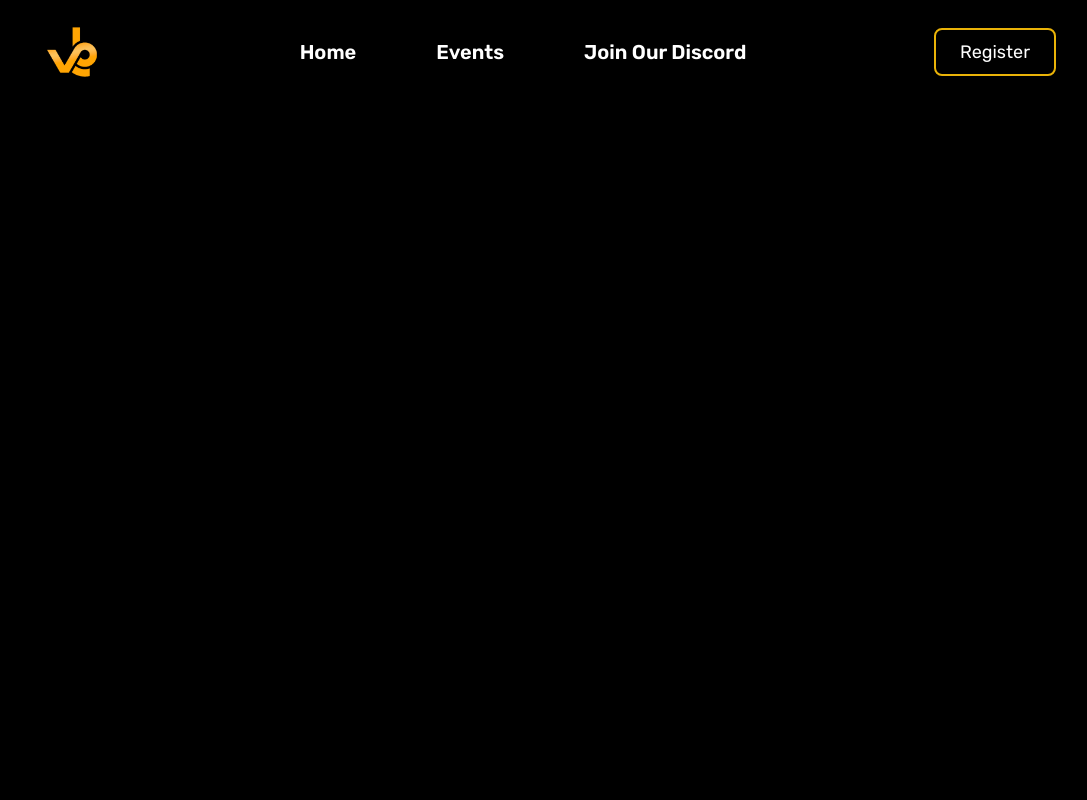
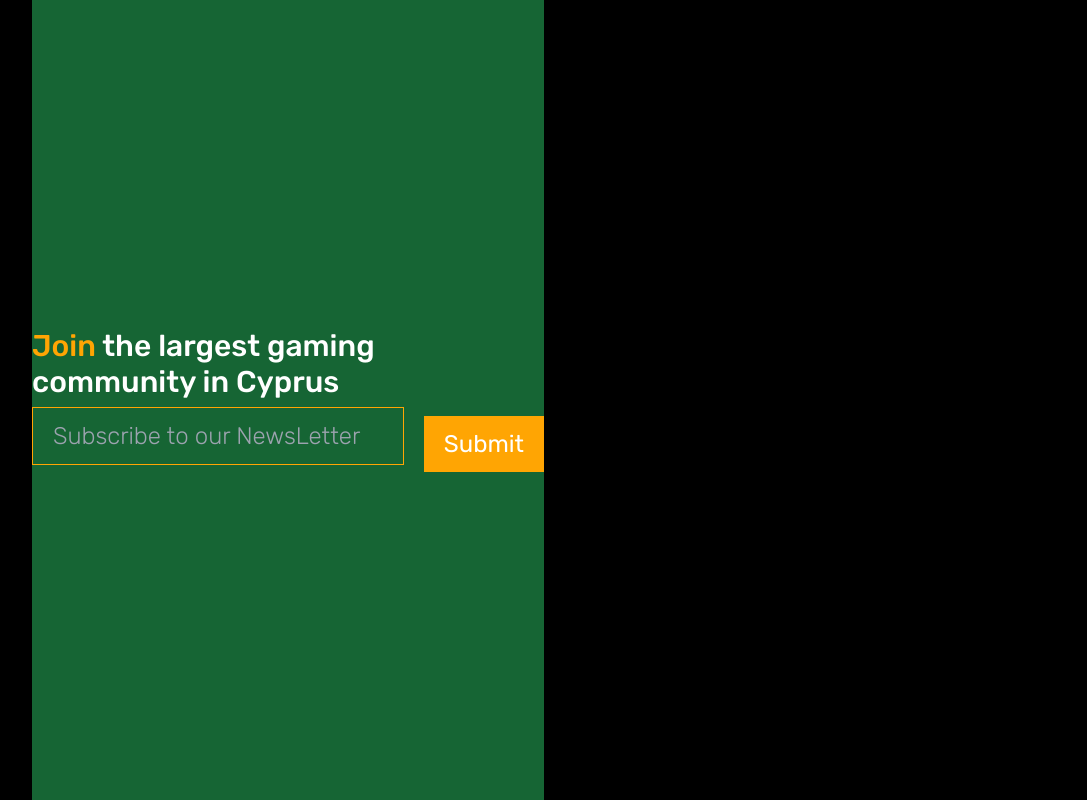
Before and after one commit to Tansi-Jones/Very-Best, a Next.js app: page / in a window 1280 px wide. Shown: the whole page, without its empty margins (96-1183 px from the left). Built offline with nearby package versions, Linux system fonts and the light colour scheme.

Commit message:
Added hero text and form on hero section grid

```diff
--- a/components/Navbar.js
+++ b/components/Navbar.js
@@ -21,7 +21,7 @@ export default function Navbar() {
         ))}
       </div>
       <div>
-        <button className="text-white border-2 border-yellow-500 transition ease-in duration-200 hover:bg-yellow-500 rounded-lg text-base md:text-lg font-normal px-6 py-2">
+        <button className="text-white border-2 border-Primary transition ease-in duration-200 hover:bg-Primary rounded-lg text-base md:text-lg font-normal px-6 py-2">
           Register
         </button>
       </div>
--- a/pages/_document.js
+++ b/pages/_document.js
@@ -5,13 +5,17 @@ export default function Document() {
     <Html>
       <Head>
         <link rel="preconnect" href="https://fonts.googleapis.com" />
-        <link rel="preconnect" href="https://fonts.gstatic.com" crossOrigin />
+        <link
+          rel="preconnect"
+          href="https://fonts.gstatic.com"
+          crossOrigin="true"
+        />
         <link
           href="https://fonts.googleapis.com/css2?family=Rubik:ital,wght@0,300;0,400;0,500;0,600;0,700;0,800;0,900;1,300;1,400;1,500;1,600;1,700;1,800;1,900&display=swap"
           rel="stylesheet"
         />
       </Head>
-      <body className="max-w-[80%] mx-auto">
+      <body className="max-w-[80%] mx-auto relative bg-black text-white">
         <Main />
         <NextScript />
       </body>
--- a/pages/index.js
+++ b/pages/index.js
@@ -6,9 +6,33 @@ export default function Home() {
     <>
       <Head title="Very Best Entertailment" />
 
-      <Navbar />
+      {/* <Navbar /> */}
 
-      <main></main>
+      <main>
+        <section className="grid h-screen grid-cols-2">
+          <div className=" flex flex-col justify-center bg-green-800">
+            <h1 className="text-lg lg:text-3xl 2xl:text-5xl text-white font-medium 2xl:font-semibold">
+              <span className="text-Primary">Join</span> the largest gaming
+              community in Cyprus
+            </h1>
+            <form className="grid md:flex md:items-center max-w-lg space-y-4 md:space-x-5">
+              <input
+                type="email"
+                name="newsLetterMail"
+                id="newsletter"
+                placeholder="Subscribe to our NewsLetter"
+                className="flex-grow border border-Primary placeholder:font-light font-normal bg-transparent text-2xl px-5 py-3 outline-none"
+              />
+              <button
+                type="submit"
+                className="bg-Primary text-2xl px-5 py-3 w-full md:w-auto"
+              >
+                Submit
+              </button>
+            </form>
+          </div>
+        </section>
+      </main>
     </>
   );
 }
--- a/styles/globals.css
+++ b/styles/globals.css
@@ -10,8 +10,3 @@
   box-sizing: border-box;
   font-family: "Rubik", sans-serif;
 }
-
-body {
-  background-color: black;
-  color: white;
-}
```
